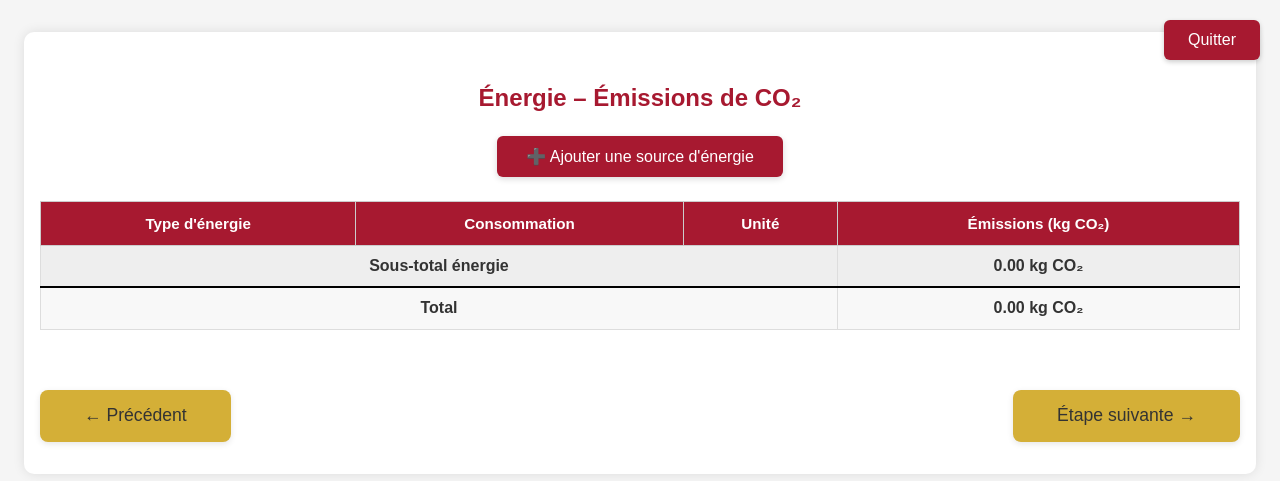
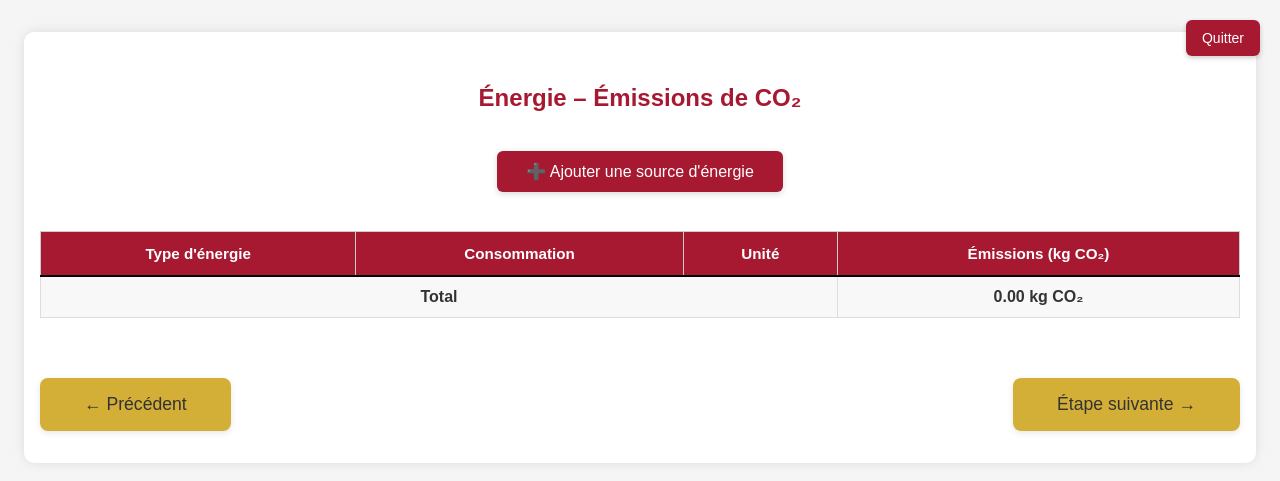
Before and after one commit to IFAZANE/BOAD_Empreinte_Carbone, a Flask app: page /energie in a window 1280 px wide. Shown: the top 481 px of the page. Run offline with Flask 3, Linux system fonts and the light colour scheme; some libraries are stand-ins or nearby versions.

Commit message:
Update energie.html

```diff
--- a/application/templates/energie.html
+++ b/application/templates/energie.html
@@ -25,13 +25,46 @@
     select, input[type="number"] {
       width: 100%;
     }
+    .logo-container {
+      text-align: center;
+      margin-top: 10px;
+      margin-bottom: 20px;
+    }
+    .logo-container img {
+      max-height: 60px;
+    }
+    .quit-button {
+      text-align: right;
+      margin-bottom: 10px;
+    }
+    .styled-button {
+      background-color: #a71930;
+      color: white;
+      border: none;
+      padding: 10px 16px;
+      border-radius: 6px;
+      cursor: pointer;
+      font-size: 14px;
+    }
+    .styled-button:hover {
+      background-color: #881522;
+    }
+    .add-buttons {
+      margin: 15px 0;
+    }
+    .nav-buttons {
+      display: flex;
+      justify-content: space-between;
+      margin-top: 20px;
+    }
   </style>
 </head>
 <body>
   <div class="container">
+
     <!-- Bouton Quitter -->
     <div class="quit-button">
-      <button onclick="window.location.href='/'" class="styled-button">Quitter</button>
+      <button onclick="handleQuit()" class="styled-button">Quitter</button>
     </div>
 
     <h2>Énergie – Émissions de CO₂</h2>
@@ -50,8 +83,10 @@
         </tr>
       </thead>
       <tbody id="energieBody">
-        <tr class="subtotal-row"><td colspan="3">Sous-total énergie</td><td><span id="subtotal-energie">0.00</span> kg CO₂</td></tr>
-        <tr class="total-row"><td colspan="3">Total</td><td><span id="total-energie">0.00</span> kg CO₂</td></tr>
+        <tr class="total-row">
+          <td colspan="3">Total</td>
+          <td><span id="total-energie">0.00</span> kg CO₂</td>
+        </tr>
       </tbody>
     </table>
 
@@ -69,7 +104,12 @@
   <script>
     const energies = {{ energies | tojson | safe }};
 
-    function addEnergyRow() {
+    function handleQuit() {
+      localStorage.removeItem("emissionData");
+      window.location.href = "/";
+    }
+
+    function addEnergyRow(savedData) {
       const tbody = document.getElementById("energieBody");
       const row = document.createElement("tr");
       row.className = "row-energie";
@@ -113,7 +153,7 @@
       row.appendChild(tdEmission);
 
       select.addEventListener("change", () => {
-        tdUnite.textContent = select.selectedOptions[0].dataset.unite || "-";
+        tdUnite.textContent = select.selectedOptions[0]?.dataset.unite || "-";
         calculateEmission(row);
       });
 
@@ -122,8 +162,17 @@
         calculateEmission(row);
       });
 
-      const insertBefore = document.querySelector(".subtotal-row");
-      tbody.insertBefore(row, insertBefore);
+      if (savedData) {
+        select.value = savedData.typeEnergie || "";
+        select.dispatchEvent(new Event("change"));
+        setTimeout(() => {
+          input.value = savedData.consommation ?? 0;
+          calculateEmission(row);
+        }, 50);
+      }
+
+      const totalRow = document.querySelector(".total-row");
+      tbody.insertBefore(row, totalRow);
     }
 
     function calculateEmission(row) {
@@ -131,7 +180,7 @@
       const input = row.querySelector("input");
       const output = row.querySelector(".emission-result");
 
-      const facteur = parseFloat(select.selectedOptions[0]?.dataset?.factor);
+      const facteur = parseFloat(select.selectedOptions[0]?.dataset.factor);
       const quantite = parseFloat(input.value);
 
       if (!isNaN(facteur) && !isNaN(quantite)) {
@@ -141,24 +190,39 @@
         output.textContent = "0.00";
       }
 
-      updateSubtotals();
+      updateTotal();
     }
 
-    function updateSubtotals() {
-      let subtotal = 0;
+    function updateTotal() {
+      let total = 0;
       document.querySelectorAll("tr.row-energie").forEach(row => {
         const emission = parseFloat(row.querySelector(".emission-result").textContent);
-        if (!isNaN(emission)) subtotal += emission;
+        if (!isNaN(emission)) total += emission;
       });
 
-      document.getElementById("subtotal-energie").textContent = subtotal.toFixed(2);
-      document.getElementById("total-energie").textContent = subtotal.toFixed(2);
+      document.getElementById("total-energie").textContent = total.toFixed(2);
     }
 
     function saveEnergieEmission() {
+      const rows = document.querySelectorAll("tr.row-energie");
+      const energieData = [];
+
+      rows.forEach(row => {
+        const select = row.querySelector("select");
+        const input = row.querySelector("input");
+
+        const typeEnergie = select.value;
+        const consommation = parseFloat(input.value) || 0;
+
+        if(typeEnergie && consommation > 0) {
+          energieData.push({ typeEnergie, consommation });
+        }
+      });
+
       const total = parseFloat(document.getElementById("total-energie").textContent) || 0;
       const data = JSON.parse(localStorage.getItem("emissionData") || "{}");
       data.energie = total;
+      data.energieRows = energieData;
       localStorage.setItem("emissionData", JSON.stringify(data));
     }
 
@@ -171,6 +235,15 @@
       saveEnergieEmission();
       window.location.href = "/transport";
     });
+
+    window.addEventListener("DOMContentLoaded", () => {
+      const data = JSON.parse(localStorage.getItem("emissionData") || "{}");
+      if (data.energieRows && data.energieRows.length) {
+        data.energieRows.forEach(rowData => {
+          addEnergyRow(rowData);
+        });
+      }
+    });
   </script>
 </body>
 </html>
```
